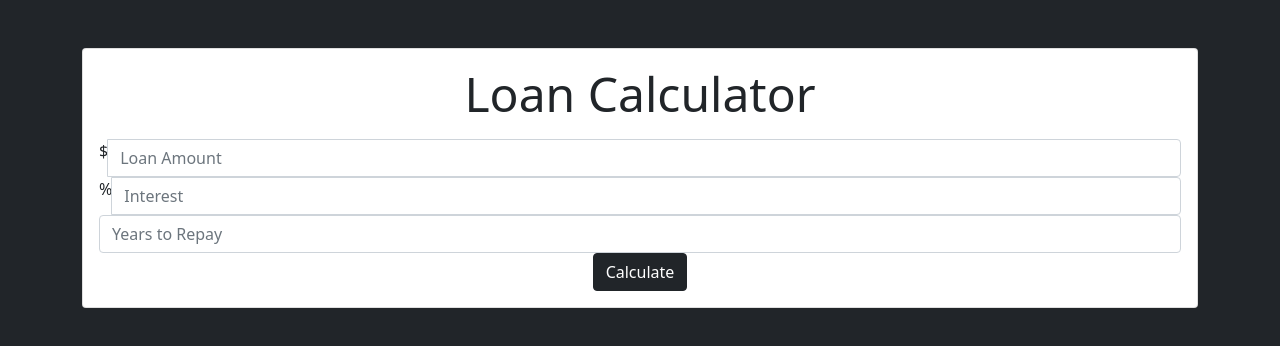
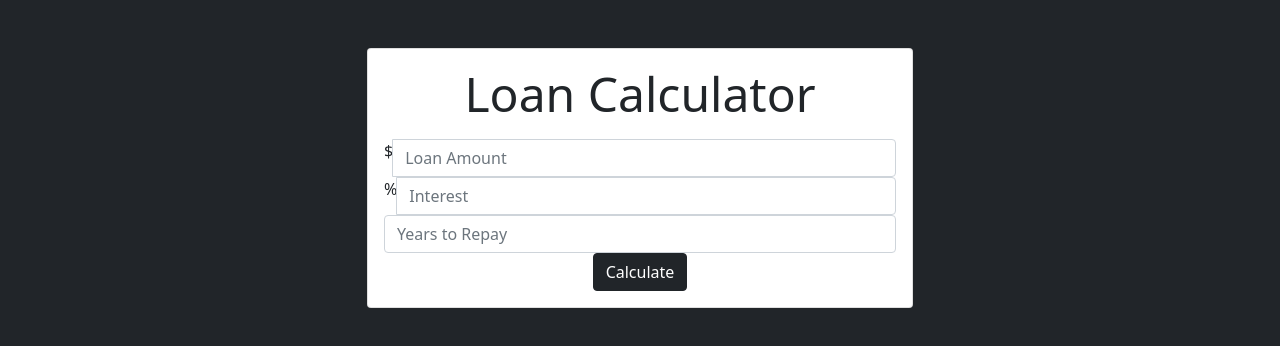
Before and after one commit to tofydebo/JS-loan-calculator, a plain HTML site: page index.html in a window 1280 px wide. Drawn offline with nearby package versions, Linux system fonts and the light colour scheme.

Commit message:
Create index.html

```diff
--- a/index.html
+++ b/index.html
@@ -19,7 +19,7 @@
     <body class="bg-dark">
         <div class="container">
             <div class="row">
-                <div class="col md-6 mx-auto">
+                <div class="col-md-6 mx-auto">
                     <div class="card card-body text-center mt-5">
                         <hi class="heading display-5 pb-3">Loan Calculator</hi>
                         <form id="loan-form">
```
